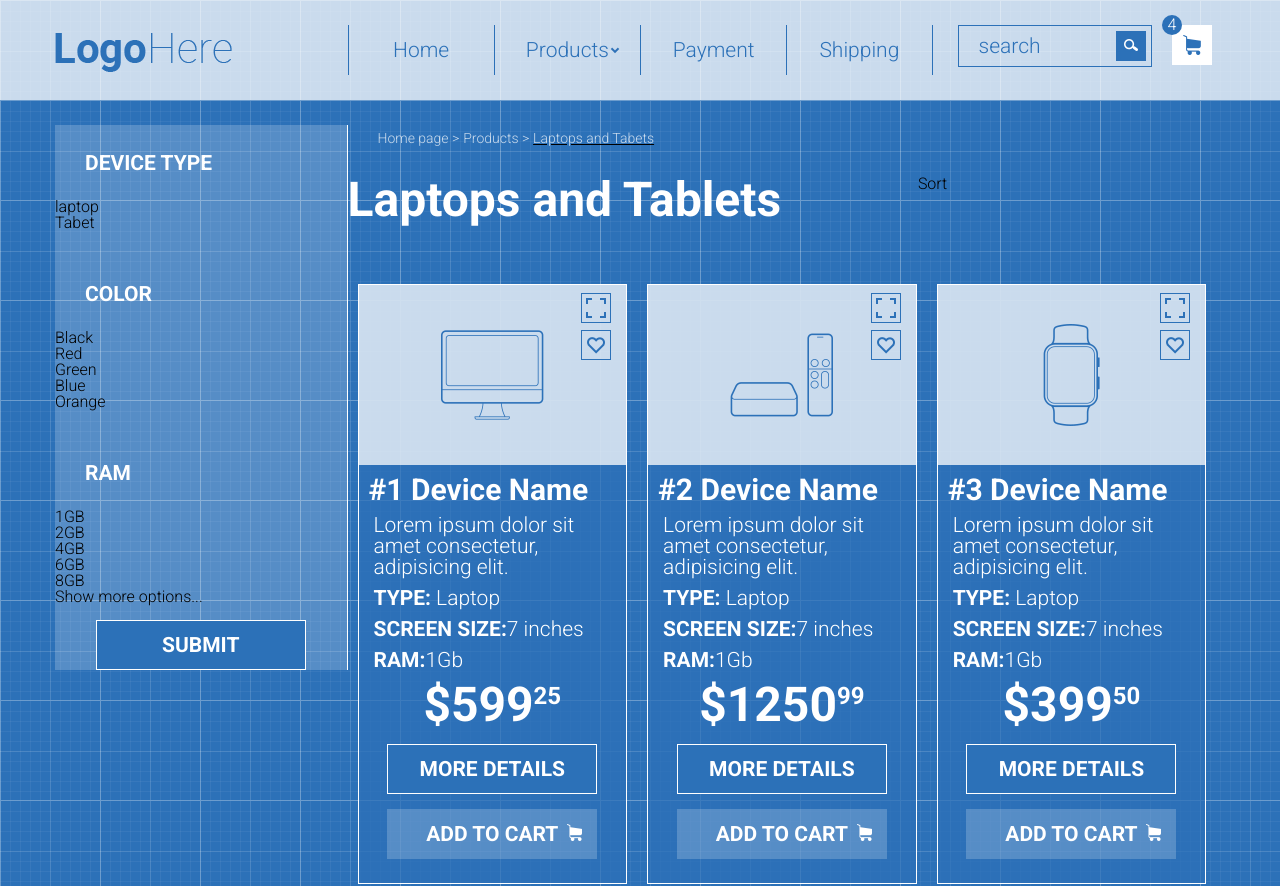
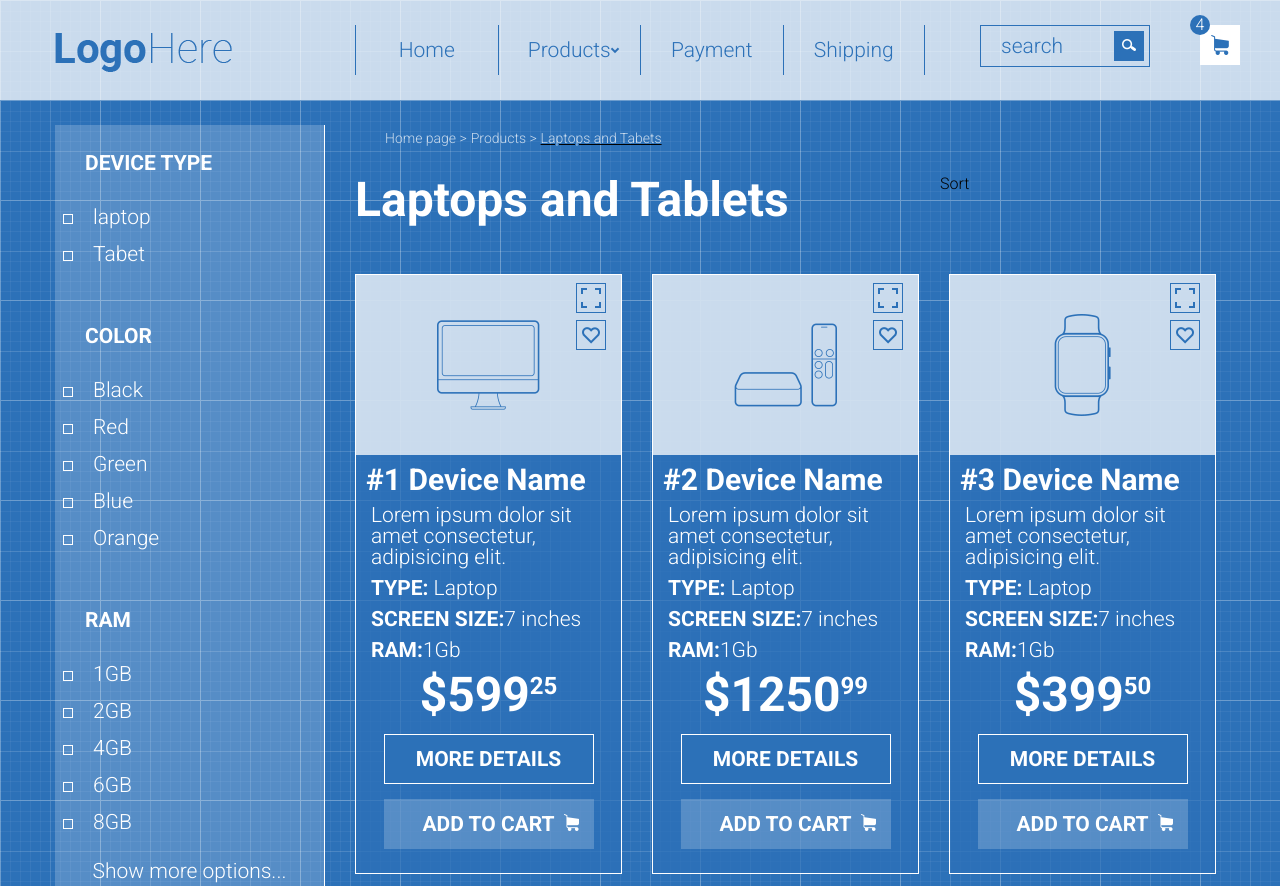
Before and after one commit to Lenok-saharok/Shop-project, a plain HTML site: page index.html in a window 1280 px wide. Shown: the top 886 px of the page. Drawn offline with Linux system fonts and the light colour scheme.

Commit message:
Fixed grid, added checkbox

```diff
--- a/index.html
+++ b/index.html
@@ -66,29 +66,37 @@
                 <div class="col-md-3">
                     <div class="filter">
                         <div class="name_filter">DEVICE TYPE</div>
-                        <ul class="item">
-                            <li>laptop</li>
-                            <li>Tabet </li>
-                        </ul>
+                        <div class="filter-item"><input type="checkbox" id="device-type-laptop">
+                        <label for="device-type-laptop">laptop</label></div>
+                        <div class="filter-item"><input type="checkbox" id="device-type-tabet">
+                        <label for="device-type-tabet">Tabet</label></div>
+
 
                         <div class="name_filter">COLOR</div>
-                        <ul class="item">
-                            <li>Black</li>
-                            <li>Red</li>
-                            <li>Green</li>
-                            <li>Blue</li>
-                            <li>Orange</li>
-                        </ul>
+
+                        <div class="filter-item"><input type="checkbox" id="color-black">
+                        <label for="color-black">Black</label></div>
+                        <div class="filter-item"><input type="checkbox" id="color-red">
+                        <label for="color-red">Red</label></div>
+                        <div class="filter-item"><input type="checkbox" id="color-green">
+                        <label for="color-green">Green</label></div>
+                        <div class="filter-item"><input type="checkbox" id="color-blue">
+                        <label for="color-blue">Blue</label></div>
+                        <div class="filter-item"><input type="checkbox" id="color-orange">
+                        <label for="color-orange">Orange</label></div>
 
                         <div class="name_filter">RAM</div>
-                        <ul class="item">
-                            <li>1GB</li>
-                            <li>2GB</li>
-                            <li>4GB</li>
-                            <li>6GB</li>
-                            <li>8GB</li>
-                        </ul>
-                        <div class="position-under-filter">Show more options...</div>
+                        <div class="filter-item"><input type="checkbox" id="ram-1gb">
+                        <label for="ram-1gb">1GB</label></div>
+                        <div class="filter-item"><input type="checkbox" id="ram-2gb">
+                        <label for="ram-2gb">2GB</label></div>
+                        <div class="filter-item"><input type="checkbox" id="ram-4gb">
+                        <label for="ram-4gb">4GB</label></div>
+                        <div class="filter-item"><input type="checkbox" id="ram-6gb">
+                        <label for="ram-6gb">6GB</label></div>
+                        <div class="filter-item"><input type="checkbox" id="ram-8gb">
+                        <label for="ram-8gb">8GB</label></div>
+                        <div class="under-filter"><a href="" alt="Show more options...">Show more options...</a></div>
 
                             <button class="menu-button">SUBMIT</button>
 
@@ -313,6 +321,7 @@
                             </div>
                         </div>
                     </div>
+                    <button class="load-more">Load more...</button>
                 </div>
             </div>
         </div>
--- a/style.css
+++ b/style.css
@@ -25,7 +25,8 @@ body {
 }
 
 .row {
-    width: 100%;
+    margin-left: -15px;
+    margin-right: -15px;
 }
 
 
@@ -55,12 +56,17 @@ body {
 
 .col-md-4 {
     width: 33%;
+    padding-bottom: 30px;
 }
 
 .col-md-9 {
     width: 75%;
 }
 
+[class*=col-]{
+    padding-left: 15px;
+    padding-right: 15px;
+}
 .logo {
     margin-top: 8px;
 }
@@ -198,10 +204,7 @@ body {
     background-color: white;
 }
 
-.filter {
-    background-color: rgba(255, 255, 255, 0.2);
-    border-right: 1px solid white;
-}
+
 
 .name_filter {
     font-size: 21px;
@@ -250,7 +253,6 @@ h1 {
     background-color: rgba(44, 113, 184, 0.7490196078431373);
     border: 1px solid #ffffff;
     position: relative;
-    margin: 10px;
 
 }
 
@@ -402,3 +404,59 @@ font-weight: 300;
 text-align: center;
 padding-top: 50px;
 }
+
+input[type="checkbox"]{
+    display: none;
+
+
+}
+label::before{
+    content:"";
+    display: inline-block;
+  cursor: pointer;
+  background-image:url(img/Прямоугольник\ 5\ копия\ 4.png);
+  width: 30px;
+  height: 10px;
+  background-repeat: no-repeat;
+
+}
+input[type="checkbox"]:checked+label::before{
+    background-image:url(img/Прямоугольник\ 5\ копия\ 4\ 2.png);
+
+}
+.filter {
+    background-color: rgba(255, 255, 255, 0.2);
+    border-right: 1px solid white;
+    color: white;
+font-size: 21px;
+padding-bottom: 30px;
+
+}
+.filter-item{
+padding: 8px;
+
+}
+
+.under-filter a{
+    text-decoration: none;
+    color: white;
+font-size: 21px;
+
+
+}
+.under-filter{
+    margin: 20px;
+    text-align: center;
+}
+.load-more{
+    background:none;
+    font-size: 36px;
+    color:white;
+    border:none;
+    position: relative;
+   left: 50%;
+    transform: translate(-50%, -50%);
+    margin-top: 30px;
+    margin-bottom: 30px;
+
+}
```
